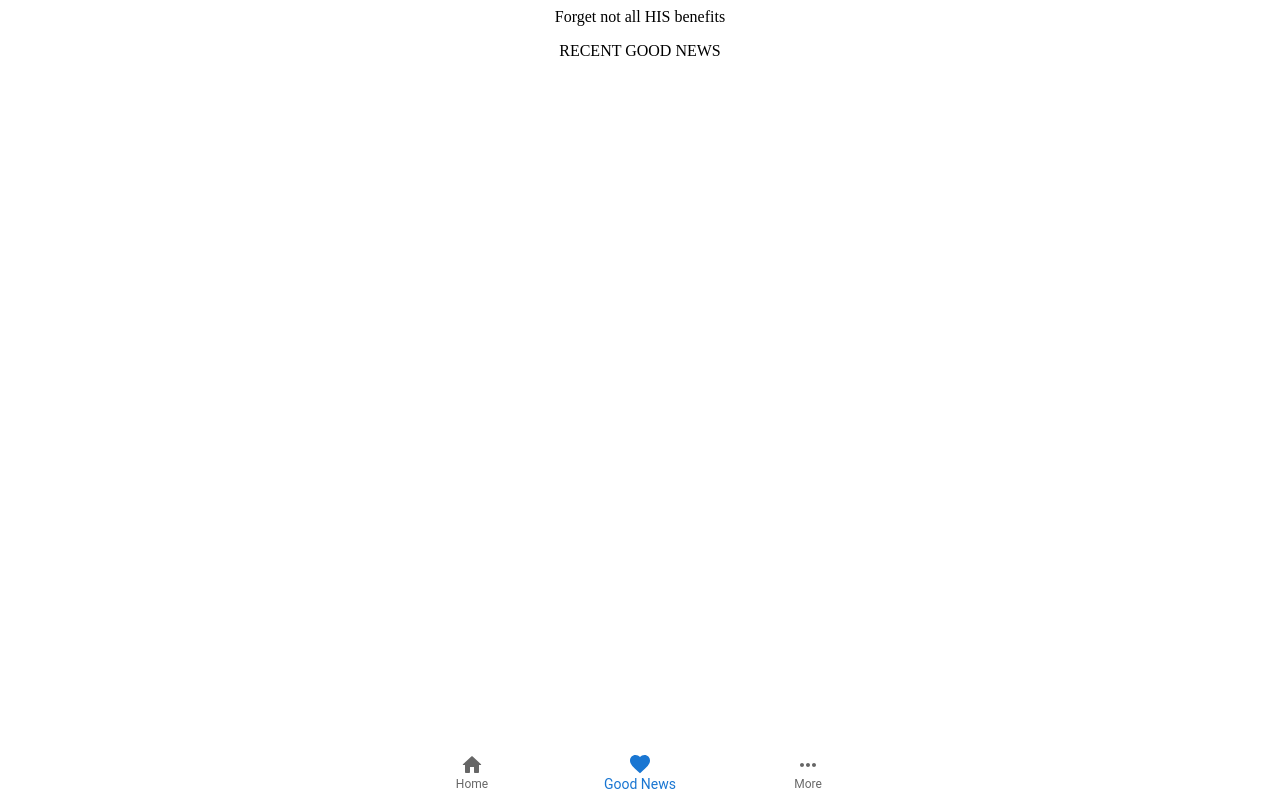
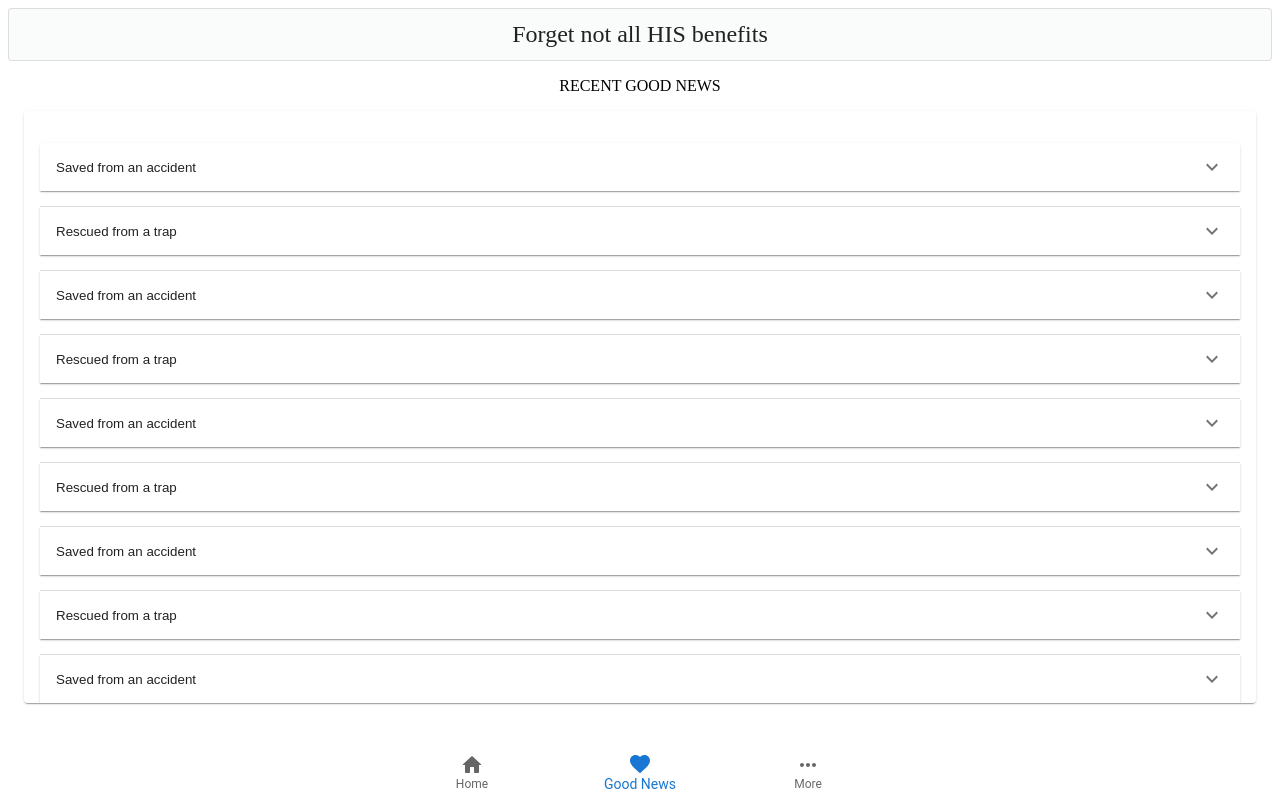
Before and after one commit to iamsamuelhere/good-news, a React (Vite) app: page / in a window 1280 px wide. Both pictures are taken after a click on the button "Good News". Built offline with nearby package versions, Linux system fonts and the light colour scheme.

Commit message:
UI enhancements

```diff
--- a/index.html
+++ b/index.html
@@ -1,4 +1,4 @@
-<!DOCTYPE html>
+<!doctype html>
 <html lang="en">
   <head>
     <meta charset="UTF-8" />
--- a/package.json
+++ b/package.json
@@ -24,6 +24,8 @@
     "@emotion/react": "^11.14.0",
     "@emotion/styled": "^11.14.0",
     "@mui/icons-material": "^6.2.1",
-    "@mui/material": "^6.2.1"
+    "@mui/material": "^6.2.1",
+    "@mui/x-date-pickers": "^7.23.3",
+    "dayjs": "^1.11.13"
   }
 }
--- a/src/components/Header.jsx
+++ b/src/components/Header.jsx
@@ -1,7 +1,21 @@
-const Header = ()=>{
-  return <div style={{display:"flex", justifyContent:"center"}}>
-  Forget not all HIS benefits
-  </div>
-}
+import Card from "@mui/material/Card";
+
+const Header = () => {
+  return (
+    <div>
+      <Card
+        variant="outlined"
+        style={{
+          fontSize: "1.5em",
+          padding: "0.5em",
+          textAlign: "center",
+          backgroundColor: "#fafbfb",
+        }}
+      >
+        Forget not all HIS benefits
+      </Card>
+    </div>
+  );
+};
 
 export default Header;
--- /dev/null
+++ b/src/components/modals/AddEvent.jsx
@@ -0,0 +1,103 @@
+import * as React from "react";
+import Button from "@mui/material/Button";
+
+import Dialog from "@mui/material/Dialog";
+import DialogTitle from "@mui/material/DialogTitle";
+import DialogContent from "@mui/material/DialogContent";
+import DialogActions from "@mui/material/DialogActions";
+import IconButton from "@mui/material/IconButton";
+import CloseIcon from "@mui/icons-material/Close";
+import Switch from '@mui/material/Switch';
+import TextField from "@mui/material/TextField";
+import { AdapterDayjs } from "@mui/x-date-pickers/AdapterDayjs";
+import { LocalizationProvider } from "@mui/x-date-pickers/LocalizationProvider";
+import { DatePicker } from "@mui/x-date-pickers/DatePicker";
+import { Typography } from "@mui/material";
+
+const AddEvent = () => {
+  const [open, setOpen] = React.useState(false);
+
+  const handleClickOpen = () => {
+    setOpen(true);
+  };
+  const handleClose = () => {
+    setOpen(false);
+  };
+
+  return (
+    <React.Fragment>
+      <Button variant="outlined" onClick={handleClickOpen}>
+        Add Event
+      </Button>
+      <Dialog
+        onClose={handleClose}
+        aria-labelledby="customized-dialog-title"
+        open={open}
+      >
+        <DialogTitle sx={{ m: 0, p: 2, textAlign:"center" }} id="customized-dialog-title">
+          Add Event
+        </DialogTitle>
+        <IconButton
+          aria-label="close"
+          onClick={handleClose}
+          sx={(theme) => ({
+            position: "absolute",
+            right: 8,
+            top: 8,
+          })}
+        >
+          <CloseIcon />
+        </IconButton>
+        <DialogContent dividers>
+         <div style={{display:"flex", flexDirection:"column"}}>
+           <LocalizationProvider
+             dateAdapter={AdapterDayjs}
+             adapterLocale="en-gb"
+           >
+             <DatePicker label="When" format="DD-MM-YYYY"
+
+               />
+           </LocalizationProvider>
+           <TextField
+             id="outlined-basic"
+             label="Event Title"
+             variant="outlined"
+             style={{marginTop:"1em" }}
+             multiline
+              minRows={2}
+             helperText="What is the event?"
+           />
+           <TextField
+              id="outlined-basic"
+              label="How"
+              variant="outlined"
+              style={{marginTop:"1em" }}
+              multiline
+             minRows={4}
+             helperText="Describe the event?"
+            />
+
+           <p>Add Note to
+
+           <div>
+             Self
+              <Switch
+
+                label= 'Event'
+                 />
+              Others
+           </div>
+             </p>
+         </div>
+        </DialogContent>
+        <DialogActions>
+          <Button autoFocus onClick={handleClose}>
+            Save
+          </Button>
+        </DialogActions>
+      </Dialog>
+    </React.Fragment>
+  );
+};
+
+export default AddEvent;
--- a/src/pages/GoodNews.jsx
+++ b/src/pages/GoodNews.jsx
@@ -1,5 +1,84 @@
-const GoodNews = ()=>{
-  return <p style={{display:"flex", justifyContent:"center"}}>RECENT GOOD NEWS</p>
-}
+import Paper from "@mui/material/Paper";
+import Accordion from "@mui/material/Accordion";
+
+import AccordionSummary from "@mui/material/AccordionSummary";
+import AccordionDetails from "@mui/material/AccordionDetails";
+import ExpandMoreIcon from "@mui/icons-material/ExpandMore";
+const mockData = [
+  {
+    eventTitle: "Saved from an accident",
+    eventDescription: "this is the description",
+  },
+  {
+    eventTitle: "Rescued from a trap",
+    eventDescription: "this is the description",
+  },
+  {
+    eventTitle: "Saved from an accident",
+    eventDescription: "this is the description",
+  },
+  {
+    eventTitle: "Rescued from a trap",
+    eventDescription: "this is the description",
+  },
+  {
+    eventTitle: "Saved from an accident",
+    eventDescription: "this is the description",
+  },
+  {
+    eventTitle: "Rescued from a trap",
+    eventDescription: "this is the description",
+  },
+  {
+    eventTitle: "Saved from an accident",
+    eventDescription: "this is the description",
+  },
+  {
+    eventTitle: "Rescued from a trap",
+    eventDescription: "this is the description",
+  },
+  {
+    eventTitle: "Saved from an accident",
+    eventDescription: "this is the description",
+  },
+  {
+    eventTitle: "Rescued from a trap",
+    eventDescription: "this is the description",
+  },
+];
+const GoodNews = () => {
+  return (
+    <>
+      <p style={{ textAlign: "center" }}>RECENT GOOD NEWS</p>
+
+      <Paper
+        elevation={1}
+        style={{
+          height: "70vh",
+          padding: "1em",
+          margin: "1em",
+          overflowY: "scroll",
+        }}
+      >
+        {mockData.map((mock) => {
+          return (
+            <Accordion style={{ marginTop: "1em" }}>
+              <AccordionSummary
+                expandIcon={<ExpandMoreIcon />}
+                aria-controls="panel1a-content"
+                id="panel1a-header"
+              >
+                {mock.eventTitle}
+              </AccordionSummary>
+              <AccordionDetails>
+                <p>{mock.eventDescription}</p>
+              </AccordionDetails>
+            </Accordion>
+          );
+        })}
+      </Paper>
+    </>
+  );
+};
 
 export default GoodNews;
--- a/src/pages/Home.jsx
+++ b/src/pages/Home.jsx
@@ -1,8 +1,37 @@
-const Home = ()=>{
-  return <>
-    <h1>Home</h1>
+import AddEvent from "../components/modals/AddEvent";
+import Card from "@mui/material/Card";
+import Paper from "@mui/material/Paper";
+const Home = () => {
+  return (
+    <>
+      <div style={{ display: "flex", justifyContent: "center" }}>
+        <Card
+          variant="outlined"
+          style={{
+            fontSize: "1.2em",
+            padding: "0.5em",
+            backgroundColor: "#fafbfb",
+            margin: "0.5em",
+            textAlign: "center",
+          }}
+        >
+          Dear, child of God!!
+        </Card>
+      </div>
 
-  </>
-}
+      <Paper
+        elevation={1}
+        style={{
+          height: "70vh",
+          padding: "1em",
+          margin: "1em",
+          overflowY: "scroll",
+        }}
+      >
+        <AddEvent />
+      </Paper>
+    </>
+  );
+};
 
 export default Home;
```
Also changed, not shown: 1 other file (tests, documents, lock files or other folders).
